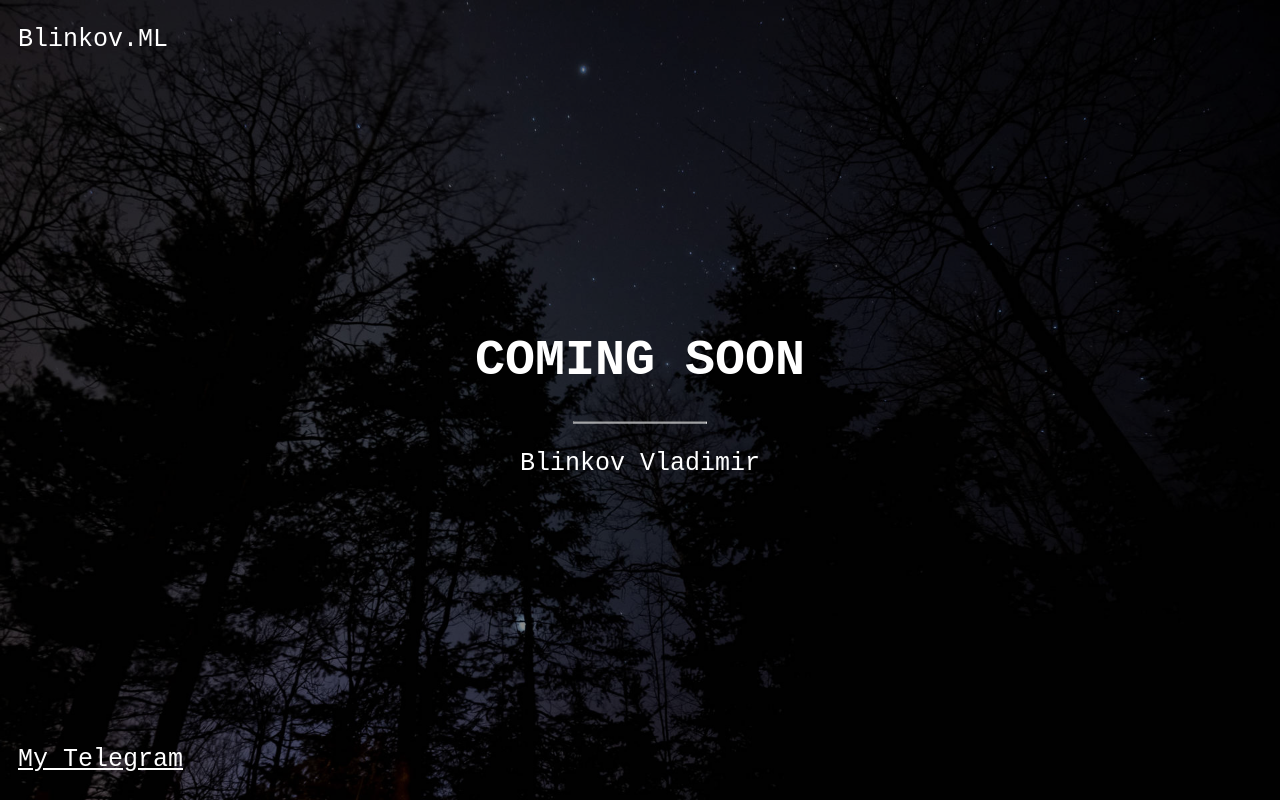
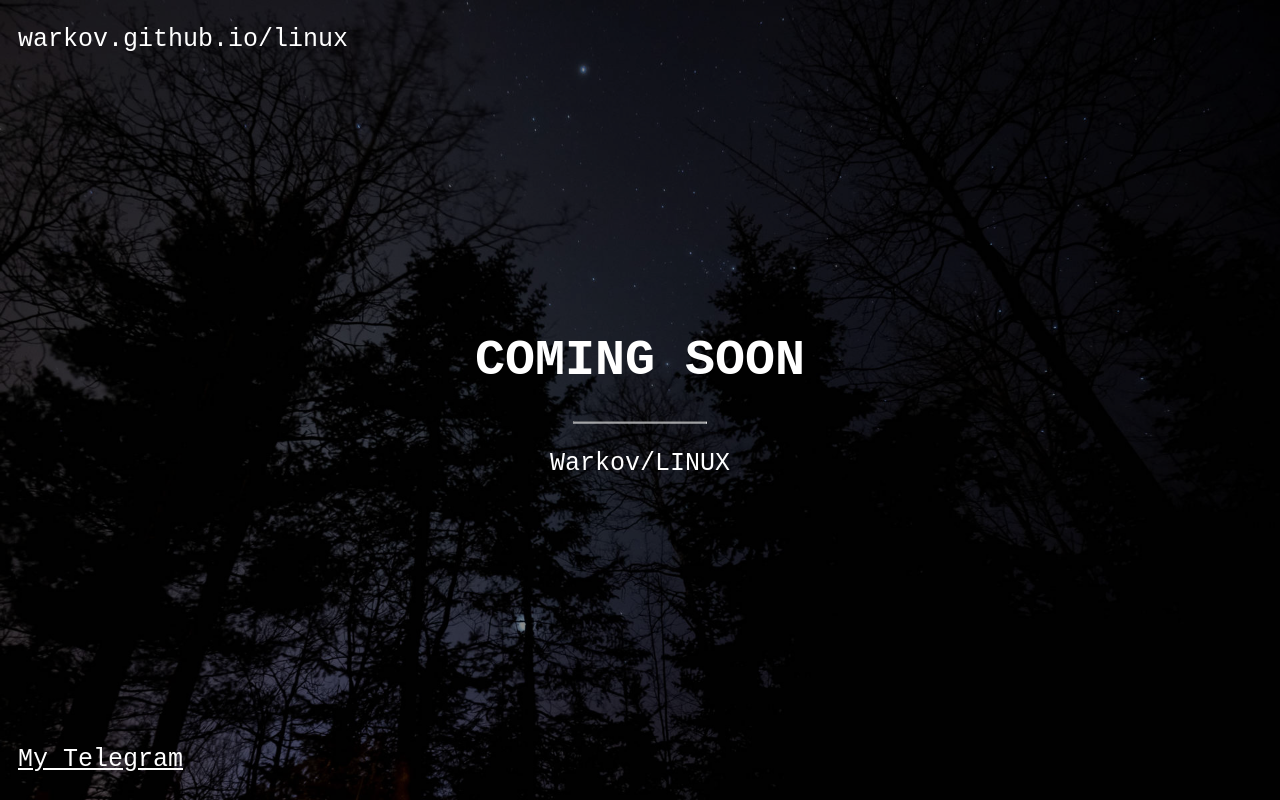
Before and after one commit to warkov/warkov.github.io, a plain HTML site: page linux/index.html in a window 1280 px wide. Drawn offline with Linux system fonts and the light colour scheme.

Commit message:
Update index.html

```diff
--- a/linux/index.html
+++ b/linux/index.html
@@ -82,15 +82,15 @@ hr {
 <div class="bgimg">
   <div class="darker">
     <div class="topleft">
-      <p>Blinkov.ML</p>
+      <p>warkov.github.io/linux</p>
     </div>
     <div class="middle">
       <h1>COMING SOON</h1>
       <hr>
-      <p>Blinkov Vladimir</p>
+      <p>Warkov/LINUX</p>
     </div>
     <div class="bottomleft">
-      <a class="link" href="https://t.me/imvbr">My Telegram</a>
+      <a class="link" href="https://t.me/warkov">My Telegram</a>
     </div>
   </div>
 </div>
```
